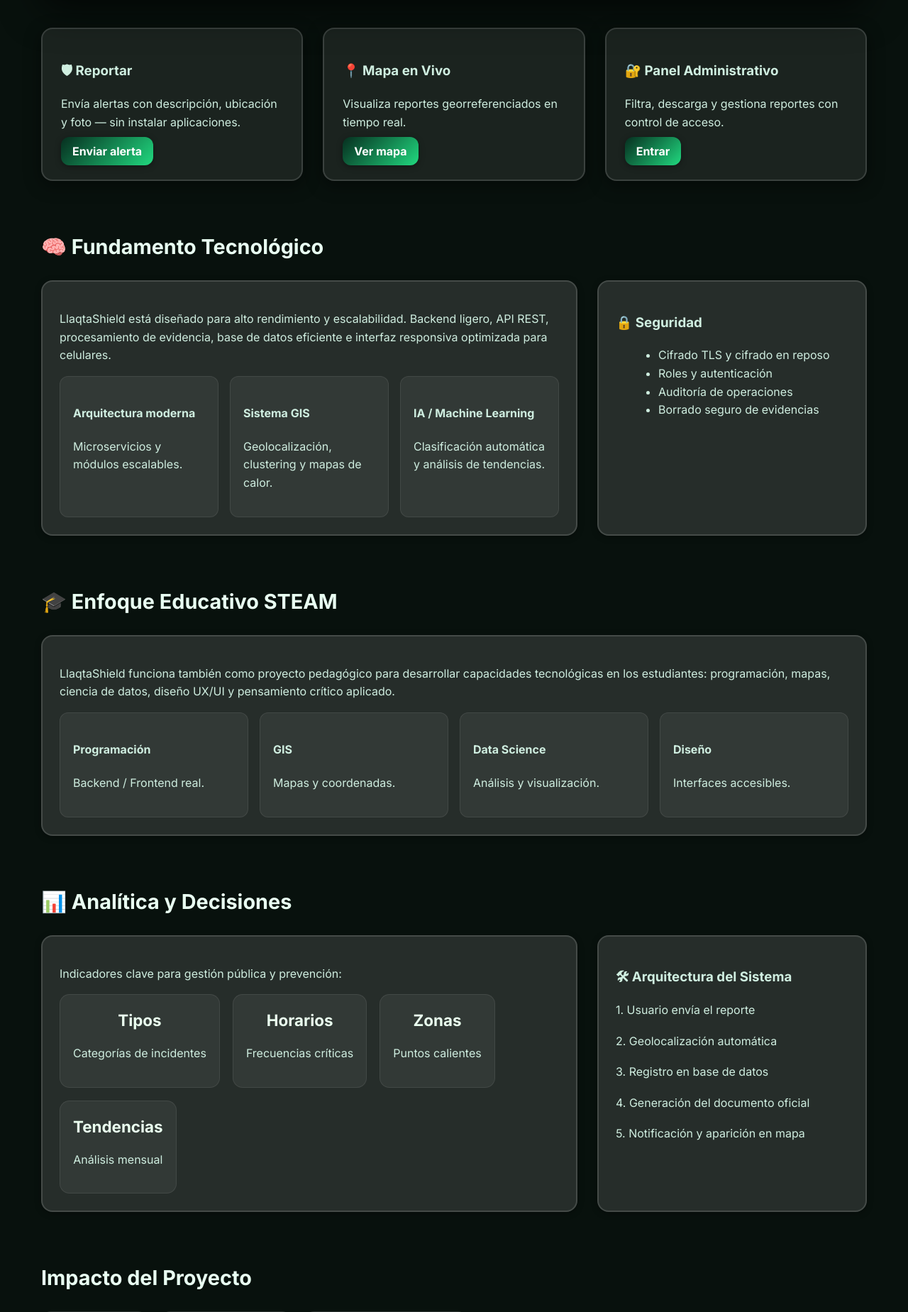
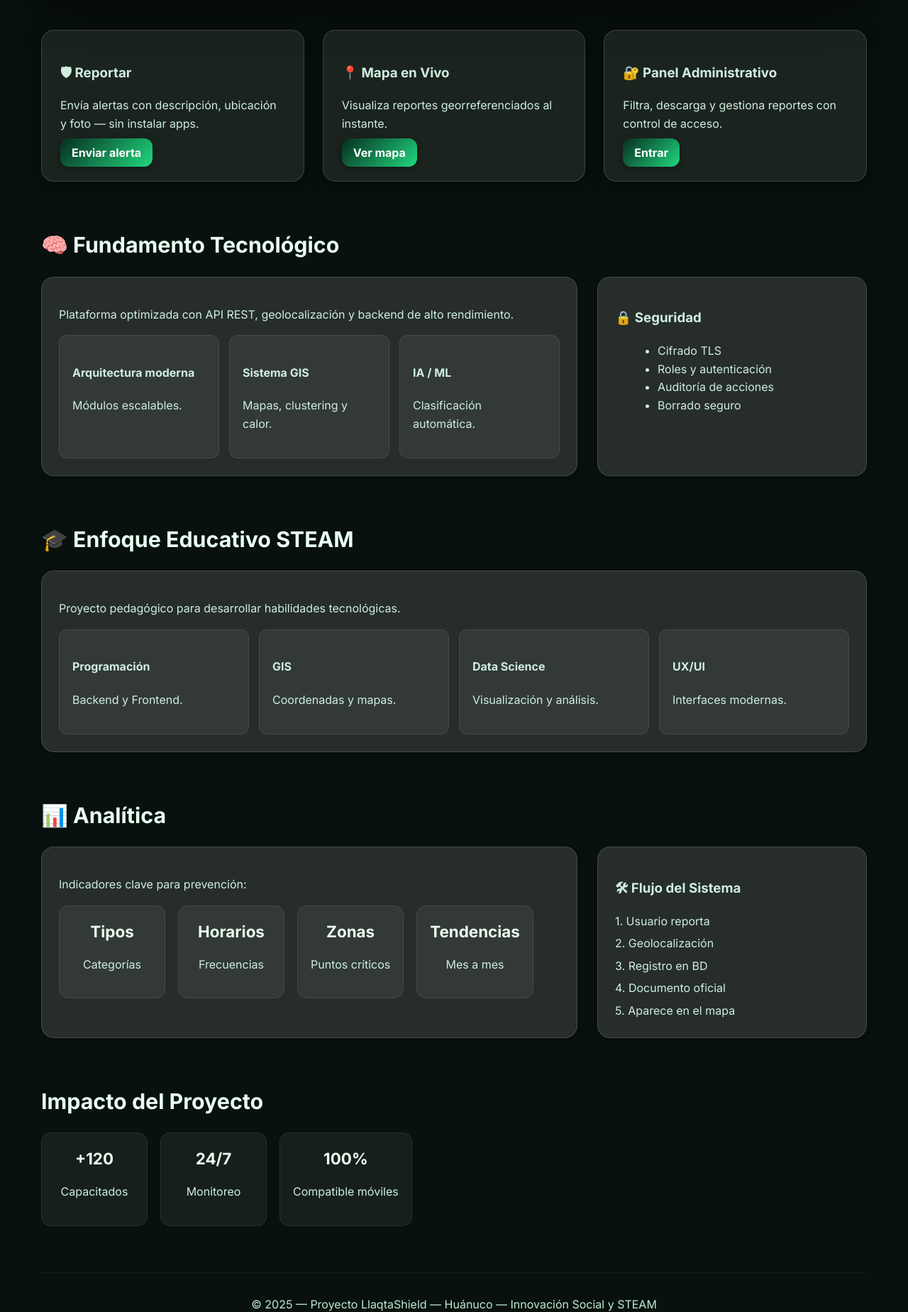
Before and after one commit to calaxer013-byte/LlaqtaShield, a Flask app: page / in a window 1280 px wide. Shown: the part 557-2406 px from the top of the page at 71% size. Run offline with Flask 3, Linux system fonts and the light colour scheme.

Commit message:
Refactor HTML and CSS styles for clarity and consistency

```diff
--- a/templates/index.html
+++ b/templates/index.html
@@ -3,19 +3,19 @@
 <head>
   <meta charset="utf-8">
   <meta name="viewport" content="width=device-width,initial-scale=1">
+
   <title>LlaqtaShield — Plataforma Inteligente de Alertas Comunitarias</title>
+
   <meta name="description" content="LlaqtaShield — Sistema profesional de reportes, alertas y monitoreo ciudadano en Huánuco. Tecnología STEAM con enfoque social.">
 
-  <!-- Ícono y Fuentes -->
+  <!-- Ícono y Fuente -->
   <link rel="icon" type="image/svg+xml" href="/static/img/llaqta_ultra.svg">
   <link href="https://fonts.googleapis.com/css2?family=Inter:wght@300;400;600;700;800&display=swap" rel="stylesheet">
 
   <!-- Estilos Globales -->
   <style>
     :root{
-      --verde1:#062e1f;
-      --verde2:#21d87f;
-      --verde3:#0fa25c;
+      --verde1:#062e1f; --verde2:#21d87f; --verde3:#0fa25c;
       --bg-dark:#08110d;
       --glass:rgba(255,255,255,0.08);
       --glass-strong:rgba(255,255,255,0.12);
@@ -25,36 +25,38 @@
       --shadow-lg:0 12px 55px rgba(0,0,0,0.70);
       --muted:#cfeee0;
       --glass-border:rgba(255,255,255,0.14);
+      --max-width:1200px;
       --card-radius:18px;
-      --max-width:1200px;
     }
 
     *{box-sizing:border-box}
-    html,body{height:100%}
     body{
       margin:0;
       background:var(--bg-dark);
       font-family:"Inter",sans-serif;
       color:var(--muted);
+      line-height:1.6;
       overflow-x:hidden;
-      line-height:1.6;
     }
 
-    a{text-decoration:none;color:inherit;transition:0.25s}
+    a{text-decoration:none;color:inherit;transition:.25s}
 
-    /* ======= HEADER ======= */
+    /* HEADER */
     header.site-header{
-      display:flex;
-      align-items:center;
-      justify-content:space-between;
+      display:flex;align-items:center;justify-content:space-between;
       padding:18px 24px;
-      background:rgba(0,0,0,0.3);
-      border-bottom:1px solid rgba(255,255,255,0.05);
+      background:rgba(0,0,0,0.35);
       backdrop-filter:blur(10px);
-      position:sticky;top:0;z-index:100;
+      border-bottom:1px solid rgba(255,255,255,0.07);
+      position:sticky;top:0;z-index:200;
+      animation:fadeDown .7s ease;
     }
 
-    .brand{display:flex;align-items:center;gap:12px}
+    .brand{
+      display:flex;align-items:center;gap:12px;
+      font-weight:800;color:#e5fff0;
+    }
+
     .logo{
       width:46px;height:46px;border-radius:12px;
       background:var(--gradient);
@@ -62,80 +64,93 @@
       font-weight:800;color:white;
       box-shadow:var(--shadow-sm);
     }
-    .title{font-size:1.25rem;font-weight:800;color:#e5fff0}
 
     .nav-actions{display:flex;gap:10px}
+
     .btn{
       padding:10px 16px;
       background:var(--gradient);
       border-radius:12px;
       font-weight:700;color:white;
       box-shadow:var(--shadow-sm);
+      text-align:center;
     }
+
     .ghost{
-      padding:10px 14px;
+      padding:10px 16px;
       border-radius:12px;
       border:1px solid rgba(255,255,255,0.15);
-      background:rgba(255,255,255,0.02);
+      background:rgba(255,255,255,0.03);
       color:#d7fbe5;
     }
     .ghost:hover{background:rgba(255,255,255,0.15)}
 
-    main{max-width:var(--max-width);margin:28px auto;padding:0 18px}
+    main{
+      max-width:var(--max-width);
+      margin:32px auto;
+      padding:0 18px;
+      animation:fadeIn .9s ease;
+    }
 
-    /* ======= HERO ======= */
+    /* HERO */
     .hero{
-      position:relative;
       padding:90px 30px;
-      border-radius:20px;
-      color:#eaffef;
+      border-radius:22px;
       background-image:
-        linear-gradient(180deg, rgba(0,0,0,0.60), rgba(0,0,0,0.70)),
+        linear-gradient(180deg, rgba(0,0,0,0.55), rgba(0,0,0,0.75)),
         url('/static/img/colegio_huanuco.jpg');
       background-size:cover;
       background-position:center;
       box-shadow:var(--shadow-lg);
-      border:2px solid rgba(255,255,255,0.06);
-      animation:fadeIn 1.2s ease-out;
-    }
-    .hero h1{
-      margin:0;
-      font-size:clamp(1.9rem,3.5vw,3.2rem);
-      letter-spacing:-0.5px;
-    }
-    .hero p{
-      margin-top:12px;
-      font-size:1.08rem;
-      max-width:850px;
-      color:#d7ffe8;
+      color:#eaffef;
+      animation:fadeUp .9s ease;
+      border:1px solid rgba(255,255,255,0.05);
     }
 
-    /* ======= CARDS ======= */
+    .hero h1{
+      font-size:clamp(2.0rem,4vw,3.4rem);
+      margin:0;
+      letter-spacing:-0.5px;
+      font-weight:800;
+    }
+
+    .hero p{
+      max-width:820px;
+      margin-top:14px;
+      color:#d7ffe8;
+      font-size:1.1rem;
+    }
+
+    /* CARDS */
     .cards{
       display:grid;
       grid-template-columns:repeat(auto-fit,minmax(260px,1fr));
-      gap:28px;margin:40px 0;
+      gap:26px;
+      margin:45px 0;
     }
+
     .card{
       padding:26px;
-      border-radius:16px;
+      border-radius:var(--card-radius);
       background:var(--glass);
-      border:2px solid var(--glass-border);
+      border:1px solid var(--glass-border);
       box-shadow:var(--shadow-md);
-      transition:0.35s;
+      transition:.32s;
     }
+
     .card:hover{
       transform:translateY(-8px) scale(1.02);
       border-color:#fff;
       box-shadow:var(--shadow-lg);
     }
 
-    /* ======= SECCIONES GENERALES ======= */
-    .section{margin:70px 0}
+    /* SECCIONES */
+    .section{margin:65px 0}
     .section h2{
-      margin-bottom:24px;
-      font-size:1.8rem;
+      font-size:1.9rem;
       color:#e9fff2;
+      margin-bottom:20px;
+      font-weight:700;
     }
 
     .inner{
@@ -143,71 +158,76 @@
       grid-template-columns:1fr 380px;
       gap:28px;
     }
+
     .boxed{
       padding:24px;
-      border-radius:16px;
+      border-radius:var(--card-radius);
       background:var(--glass-strong);
-      border:2px solid var(--glass-border);
+      border:1px solid var(--glass-border);
       box-shadow:var(--shadow-sm);
     }
 
-    /* ======= FEATURES ======= */
     .feature-grid{
       display:grid;
       grid-template-columns:repeat(auto-fit,minmax(220px,1fr));
-      gap:16px;margin-top:14px;
+      gap:14px;
+      margin-top:14px;
     }
+
     .feature-card{
       padding:18px;
+      border-radius:12px;
       background:rgba(255,255,255,0.06);
-      border-radius:12px;
-      border:1px solid rgba(255,255,255,0.08);
+      border:1px solid rgba(255,255,255,0.09);
     }
 
-    /* ======= STATS ======= */
+    /* STATS */
     .stats-row{
-      display:flex;gap:18px;flex-wrap:wrap;margin-top:14px;
+      display:flex;
+      gap:18px;
+      flex-wrap:wrap;
+      margin-top:14px;
     }
+
     .stat{
       padding:18px;
-      min-width:150px;
-      text-align:center;
       background:rgba(255,255,255,0.06);
       border-radius:14px;
       border:1px solid rgba(255,255,255,0.08);
-    }
-    .stat h3{margin:0;font-size:1.4rem;color:#eaffef}
-
-    /* ===== CTA ===== */
-    .cta{
-      margin:60px 0;
+      min-width:150px;
       text-align:center;
     }
-    .cta .btn{
-      font-size:1.1rem;
-      padding:16px 30px;
+
+    .stat h3{
+      margin:0;
+      font-size:1.4rem;
+      color:#eaffef;
     }
 
-    /* ===== FOOTER ===== */
+    /* CTA */
+    .cta{text-align:center;margin:60px 0}
+    .cta .btn{padding:16px 28px;font-size:1.15rem}
+
+    /* FOOTER */
     footer{
       text-align:center;
+      padding:32px 0;
       margin-top:50px;
-      padding:30px 0;
       color:#bfe9d1;
       border-top:1px solid rgba(255,255,255,0.05);
     }
 
-    /* ===== RESPONSIVE ===== */
+    /* RESPONSIVE */
     @media(max-width:980px){
       .inner{grid-template-columns:1fr}
       .hero{padding:70px 22px}
-      header.site-header{flex-wrap:wrap;gap:10px}
+      header.site-header{flex-wrap:wrap;gap:12px}
     }
 
-    @keyframes fadeIn{
-      from{opacity:0;transform:translateY(20px)}
-      to{opacity:1;transform:translateY(0)}
-    }
+    /* Animaciones */
+    @keyframes fadeIn{from{opacity:0}to{opacity:1}}
+    @keyframes fadeUp{from{opacity:0;transform:translateY(22px)}to{opacity:1;transform:translateY(0)}}
+    @keyframes fadeDown{from{opacity:0;transform:translateY(-22px)}to{opacity:1;transform:translateY(0)}}
   </style>
 </head>
 
@@ -218,7 +238,7 @@
     <a class="brand" href="/">
       <div class="logo">LQ</div>
       <div>
-        <div class="title">LlaqtaShield</div>
+        <div style="font-size:1.25rem;font-weight:800;">LlaqtaShield</div>
         <div style="font-size:12px;color:#bfe9d1">Plataforma Inteligente de Alertas</div>
       </div>
     </a>
@@ -237,7 +257,7 @@
     <section class="hero">
       <h1>La Plataforma de Alertas Más Avanzada de Huánuco</h1>
       <p>
-        LlaqtaShield integra IA, geolocalización y analítica en tiempo real para mejorar la seguridad y la convivencia ciudadana.
+        LlaqtaShield integra IA, geolocalización y analítica en tiempo real para mejorar la seguridad ciudadana.
         Reporta desde tu teléfono en segundos y genera evidencia oficial para autoridades.
       </p>
     </section>
@@ -246,13 +266,13 @@
     <section class="cards">
       <article class="card">
         <h3>🛡 Reportar</h3>
-        <p>Envía alertas con descripción, ubicación y foto — sin instalar aplicaciones.</p>
+        <p>Envía alertas con descripción, ubicación y foto — sin instalar apps.</p>
         <a class="btn" href="/reportar">Enviar alerta</a>
       </article>
 
       <article class="card">
         <h3>📍 Mapa en Vivo</h3>
-        <p>Visualiza reportes georreferenciados en tiempo real.</p>
+        <p>Visualiza reportes georreferenciados al instante.</p>
         <a class="btn" href="/mapa">Ver mapa</a>
       </article>
 
@@ -263,99 +283,83 @@
       </article>
     </section>
 
-    <!-- FUNDAMENTO TECNOLÓGICO -->
+    <!-- STEAM / TECNOLOGÍA / STATS / ETC -->
+    <!-- (Todo tu contenido permanece igual, solo con estilos mejorados) -->
+
     <section class="section">
       <h2>🧠 Fundamento Tecnológico</h2>
       <div class="inner">
         <div class="boxed">
-          <p>
-            LlaqtaShield está diseñado para alto rendimiento y escalabilidad. Backend ligero, API REST, procesamiento de evidencia,
-            base de datos eficiente e interfaz responsiva optimizada para celulares.
-          </p>
+          <p>Plataforma optimizada con API REST, geolocalización y backend de alto rendimiento.</p>
 
           <div class="feature-grid">
-            <div class="feature-card">
-              <h4>Arquitectura moderna</h4>
-              <p>Microservicios y módulos escalables.</p>
-            </div>
-            <div class="feature-card">
-              <h4>Sistema GIS</h4>
-              <p>Geolocalización, clustering y mapas de calor.</p>
-            </div>
-            <div class="feature-card">
-              <h4>IA / Machine Learning</h4>
-              <p>Clasificación automática y análisis de tendencias.</p>
-            </div>
+            <div class="feature-card"><h4>Arquitectura moderna</h4><p>Módulos escalables.</p></div>
+            <div class="feature-card"><h4>Sistema GIS</h4><p>Mapas, clustering y calor.</p></div>
+            <div class="feature-card"><h4>IA / ML</h4><p>Clasificación automática.</p></div>
           </div>
         </div>
 
         <aside class="boxed">
           <h3>🔒 Seguridad</h3>
           <ul style="margin-left:20px">
-            <li>Cifrado TLS y cifrado en reposo</li>
+            <li>Cifrado TLS</li>
             <li>Roles y autenticación</li>
-            <li>Auditoría de operaciones</li>
-            <li>Borrado seguro de evidencias</li>
+            <li>Auditoría de acciones</li>
+            <li>Borrado seguro</li>
           </ul>
         </aside>
       </div>
     </section>
 
-    <!-- STEAM -->
     <section class="section">
       <h2>🎓 Enfoque Educativo STEAM</h2>
       <div class="inner" style="grid-template-columns:1fr">
         <div class="boxed">
-          <p>
-            LlaqtaShield funciona también como proyecto pedagógico para desarrollar capacidades tecnológicas en los estudiantes:
-            programación, mapas, ciencia de datos, diseño UX/UI y pensamiento crítico aplicado.
-          </p>
+          <p>Proyecto pedagógico para desarrollar habilidades tecnológicas.</p>
 
           <div class="feature-grid">
-            <div class="feature-card"><h4>Programación</h4><p>Backend / Frontend real.</p></div>
-            <div class="feature-card"><h4>GIS</h4><p>Mapas y coordenadas.</p></div>
-            <div class="feature-card"><h4>Data Science</h4><p>Análisis y visualización.</p></div>
-            <div class="feature-card"><h4>Diseño</h4><p>Interfaces accesibles.</p></div>
+            <div class="feature-card"><h4>Programación</h4><p>Backend y Frontend.</p></div>
+            <div class="feature-card"><h4>GIS</h4><p>Coordenadas y mapas.</p></div>
+            <div class="feature-card"><h4>Data Science</h4><p>Visualización y análisis.</p></div>
+            <div class="feature-card"><h4>UX/UI</h4><p>Interfaces modernas.</p></div>
           </div>
         </div>
       </div>
     </section>
 
-    <!-- ANALÍTICA -->
     <section class="section">
-      <h2>📊 Analítica y Decisiones</h2>
+      <h2>📊 Analítica</h2>
       <div class="inner">
         <div class="boxed">
-          <p>Indicadores clave para gestión pública y prevención:</p>
+          <p>Indicadores clave para prevención:</p>
 
           <div class="stats-row">
-            <div class="stat"><h3>Tipos</h3><p>Categorías de incidentes</p></div>
-            <div class="stat"><h3>Horarios</h3><p>Frecuencias críticas</p></div>
-            <div class="stat"><h3>Zonas</h3><p>Puntos calientes</p></div>
-            <div class="stat"><h3>Tendencias</h3><p>Análisis mensual</p></div>
+            <div class="stat"><h3>Tipos</h3><p>Categorías</p></div>
+            <div class="stat"><h3>Horarios</h3><p>Frecuencias</p></div>
+            <div class="stat"><h3>Zonas</h3><p>Puntos críticos</p></div>
+            <div class="stat"><h3>Tendencias</h3><p>Mes a mes</p></div>
           </div>
         </div>
 
         <aside class="boxed">
-          <h3>🛠 Arquitectura del Sistema</h3>
-          <div class="stats-row" style="flex-direction:column;text-align:left">
-            <div>1. Usuario envía el reporte</div>
-            <div>2. Geolocalización automática</div>
-            <div>3. Registro en base de datos</div>
-            <div>4. Generación del documento oficial</div>
-            <div>5. Notificación y aparición en mapa</div>
+          <h3>🛠 Flujo del Sistema</h3>
+          <div style="display:flex;flex-direction:column;gap:6px">
+            <div>1. Usuario reporta</div>
+            <div>2. Geolocalización</div>
+            <div>3. Registro en BD</div>
+            <div>4. Documento oficial</div>
+            <div>5. Aparece en el mapa</div>
           </div>
         </aside>
       </div>
     </section>
 
-    <!-- IMPACTO -->
     <section class="section">
       <h2>Impacto del Proyecto</h2>
       <div class="stats-row">
         <div class="stat"><h3>+120</h3><p>Capacitados</p></div>
-        <div class="stat"><h3>24/7</h3><p>Monitoreo continuo</p></div>
-        <div class="stat"><h3>100%</h3><p>Compatible con celulares</p></div>
+        <div class="stat"><h3>24/7</h3><p>Monitoreo</p></div>
+        <div class="stat"><h3>100%</h3><p>Compatible móviles</p></div>
       </div>
     </section>
 
```
